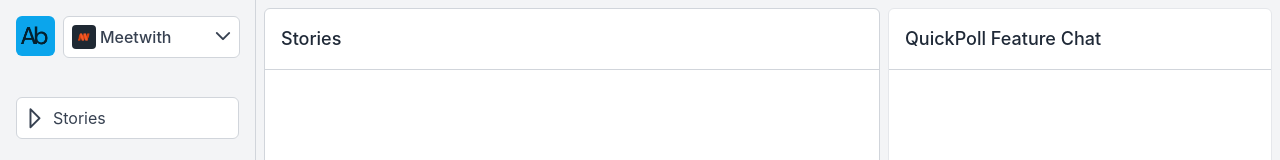
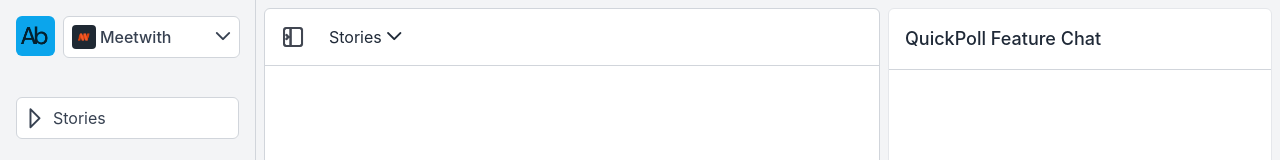
Before and after one commit to SinachPat/abble, a Vue app in the folder abble/: page /timeline in a window 1280 px wide. Shown: the top 160 px of the page. Built offline with nearby package versions, Linux system fonts and the light colour scheme.

Commit message:
updated the the story section

```diff
--- a/abble/src/components/timeline.vue
+++ b/abble/src/components/timeline.vue
@@ -5,6 +5,7 @@ import laasify from '@/assets/logo/laasify.png'
 import hngtech from '@/assets/logo/hngtechlogo.jpeg'
 import linear from '@/assets/logo/linear.png'
 import osinachi from '@/assets/logo/osinachi.png'
+import sidebar from '@/assets/logo/sidebar-expand.png'
 import { ref, onMounted, onBeforeUnmount } from 'vue'
 
 const open = ref(false);
@@ -172,7 +173,10 @@ onBeforeUnmount(() => {
     <main class="flex-1 border rounded-md m-2 border-gray-300 bg-white">
       <!-- Topbar / filters -->
       <div class="p-4 border-b border-gray-300">
-        <h2 class="text-lg font-medium">Stories</h2>
+        <div class="flex items-center gap-6">
+          <img :src="sidebar" alt="sidebar expand icon" class="w-6 h-6"/>
+          <h2 class="text-md">Stories <i class="pi pi-chevron-down"></i></h2>
+        </div>
       </div>
 
       <!-- Main content scrollable -->
```
Also changed, not shown: abble/src/assets/logo/sidebar-expand.png (added).
